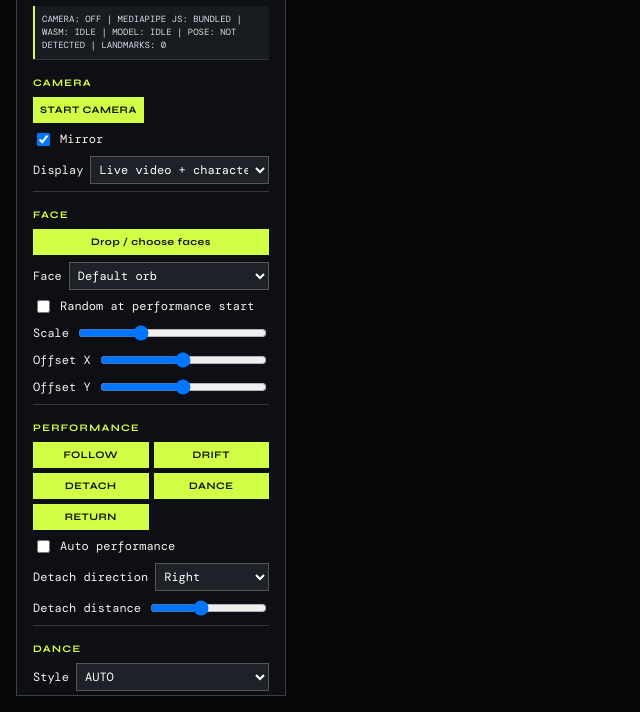
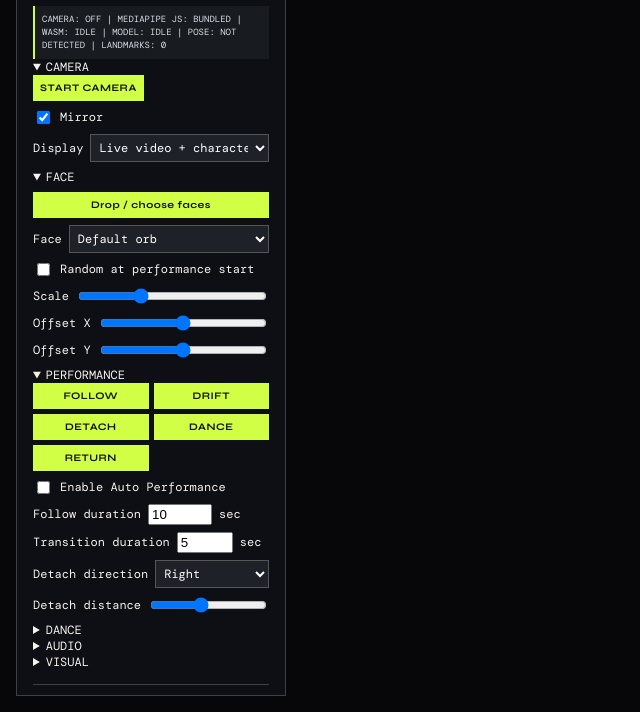
Before and after one commit to kkodamalab/autonomous-dance-skeleton, a website built with Vite: page index.html in a window 1280 px wide. Shown: the part 88-800 px from the top of the page, without its empty margins (0-640 px from the left). Built offline with nearby package versions, Linux system fonts and the light colour scheme.

Commit message:
Redesign collapsible control panel

```diff
--- a/index.html
+++ b/index.html
@@ -1,9 +1,7 @@
-<!doctype html><html lang="ja"><head><meta charset="UTF-8"/><meta name="viewport" content="width=device-width,initial-scale=1.0"/><title>Autonomous Dance Skeleton</title><link rel="stylesheet" href="/src/style.css"/></head><body>
-<main id="stage"><video id="video" autoplay playsinline muted></video><canvas id="canvas"></canvas><div id="notice">CAMERA OFF — Start Camera to begin</div><button id="showControls" hidden>SHOW</button><aside id="panel"><header><h1>AUTONOMOUS<br><em>DANCE</em></h1><button id="hide">HIDE CONTROLS</button></header><output id="poseStatus">CAMERA: OFF | MEDIAPIPE: IDLE | POSE: NOT DETECTED | LANDMARKS: 0</output>
-<section><h2>CAMERA</h2><button id="camera">START CAMERA</button><label><input id="mirror" type="checkbox" checked/> Mirror</label><label>Display <select id="display"><option value="live">Live video + character</option><option value="silhouette">Silhouette + character</option><option value="character">Character only</option><option value="dark">Dark background</option></select></label></section>
-<section><h2>FACE</h2><label class="upload">Drop / choose faces<input id="faces" type="file" accept="image/png,image/jpeg,image/webp" multiple/></label><label>Face <select id="faceSelect"><option value="-1">Default orb</option></select></label><label><input id="randomFace" type="checkbox"/> Random at performance start</label><label>Scale <input id="faceScale" type="range" min=".3" max="2.5" step=".05" value="1"/></label><label>Offset X <input id="faceX" type="range" min="-100" max="100" value="0"/></label><label>Offset Y <input id="faceY" type="range" min="-100" max="100" value="0"/></label></section>
-<section><h2>PERFORMANCE</h2><div class="buttons"><button data-state="FOLLOW">FOLLOW</button><button data-state="DRIFT">DRIFT</button><button data-state="DETACH">DETACH</button><button data-state="AUTONOMOUS">DANCE</button><button data-state="RETURN">RETURN</button></div><label><input id="auto" type="checkbox"/> Auto performance</label><label>Detach direction <select id="direction"><option value="right">Right</option><option value="left">Left</option><option value="up">Up</option></select></label><label>Detach distance <input id="distance" type="range" min="30" max="500" value="230"/></label></section>
-<section><h2>DANCE</h2><label>Style <select id="genre"><option>AUTO</option><option>HOUSE</option><option>HIP-HOP</option><option>JAZZ</option><option>BREAKING</option><option>FUNK / DISCO</option><option>CONTEMPORARY</option></select></label><label>Intensity <input id="intensity" type="range" min=".2" max="2" step=".1" value="1"/></label><label>Music reactivity <input id="reactivity" type="range" min="0" max="1" step=".05" value=".55"/></label></section>
-<section><h2>AUDIO</h2><div class="microw"><button id="mic">MIC OFF</button><output id="bpmStatus">BPM: --</output></div><label><input id="bpmAuto" type="checkbox" checked/> BPM auto</label><label>Manual BPM <input id="bpm" type="range" min="60" max="180" value="124"/><output id="bpmOut">124</output></label></section>
-<section><h2>VISUAL</h2><div class="toggleRow"><span>Body</span><button class="toggle active" id="bodyToggle" aria-pressed="true">ON</button><span>Face</span><button class="toggle active" id="faceToggle" aria-pressed="true">ON</button></div><p class="paletteLabel">SKELETON COLOR</p><div class="palette" id="skeletonPalette" aria-label="Skeleton color"></div><p class="paletteLabel">FACE COLOR</p><div class="palette" id="facePalette" aria-label="Face color"></div><label>Line width <input id="line" type="range" min="2" max="18" value="7"/></label><label><input id="trail" type="checkbox" checked/> Trail</label><label><input id="debug" type="checkbox"/> Debug</label><button id="fullscreen">FULLSCREEN</button></section>
-<footer id="stats">FPS — · BPM 124 · BEAT 1 · FOLLOW</footer></aside></main><script type="module" src="/src/main.js"></script></body></html>
+<!doctype html><html lang="ja"><head><meta charset="UTF-8"/><meta name="viewport" content="width=device-width,initial-scale=1.0"/><title>Autonomous Dance Skeleton</title><link rel="stylesheet" href="/src/style.css"/></head><body><main id="stage"><video id="video" autoplay playsinline muted></video><canvas id="canvas"></canvas><div id="notice">CAMERA OFF — Start Camera to begin</div><button id="showControls" hidden>SHOW ☰</button><aside id="panel"><header><h1>AUTONOMOUS<br><em>DANCE</em></h1><button id="hide">HIDE ×</button></header><output id="poseStatus">CAMERA: OFF | MEDIAPIPE: IDLE | POSE: NOT DETECTED | LANDMARKS: 0</output>
+<details open><summary>CAMERA</summary><div class="section"><button id="camera">START CAMERA</button><label><input id="mirror" type="checkbox" checked/> Mirror</label><label>Display <select id="display"><option value="live">Live video + character</option><option value="silhouette">Silhouette + character</option><option value="character">Character only</option><option value="dark">Dark background</option></select></label></div></details>
+<details open><summary>FACE</summary><div class="section"><label class="upload">Drop / choose faces<input id="faces" type="file" accept="image/png,image/jpeg,image/webp" multiple/></label><label>Face <select id="faceSelect"><option value="-1">Default orb</option></select></label><label><input id="randomFace" type="checkbox"/> Random at performance start</label><label>Scale <input id="faceScale" type="range" min=".3" max="2.5" step=".05" value="1"/></label><label>Offset X <input id="faceX" type="range" min="-100" max="100" value="0"/></label><label>Offset Y <input id="faceY" type="range" min="-100" max="100" value="0"/></label></div></details>
+<details open><summary>PERFORMANCE</summary><div class="section"><div class="buttons"><button data-state="FOLLOW">FOLLOW</button><button data-state="DRIFT">DRIFT</button><button data-state="DETACH">DETACH</button><button data-state="AUTONOMOUS">DANCE</button><button data-state="RETURN">RETURN</button></div><label><input id="auto" type="checkbox"/> Enable Auto Performance</label><label>Follow duration <input id="followDuration" type="number" min="0" max="300" value="10"/> sec</label><label>Transition duration <input id="transitionDuration" type="number" min="0" max="60" value="5"/> sec</label><label>Detach direction <select id="direction"><option value="right">Right</option><option value="left">Left</option><option value="up">Up</option></select></label><label>Detach distance <input id="distance" type="range" min="30" max="500" value="230"/></label></div></details>
+<details><summary>DANCE</summary><div class="section"><label>Style <select id="genre"><option>AUTO</option><option>HOUSE</option><option>HIP-HOP</option><option>JAZZ</option><option>BREAKING</option><option>FUNK / DISCO</option><option>CONTEMPORARY</option></select></label><label>Intensity <input id="intensity" type="range" min=".2" max="2" step=".1" value="1"/></label><label>Music reactivity <input id="reactivity" type="range" min="0" max="1" step=".05" value=".55"/></label></div></details>
+<details><summary>AUDIO</summary><div class="section"><div class="microw"><button id="mic">MIC OFF</button><output id="bpmStatus">BPM: --</output></div><label><input id="bpmAuto" type="checkbox" checked/> BPM auto</label><label>Manual BPM <input id="bpm" type="range" min="60" max="180" value="124"/><output id="bpmOut">124</output></label></div></details>
+<details><summary>VISUAL</summary><div class="section"><div class="toggleRow"><span>Body</span><button class="toggle active" id="bodyToggle" aria-pressed="true">ON</button><span>Face</span><button class="toggle active" id="faceToggle" aria-pressed="true">ON</button></div><p class="paletteLabel">SKELETON COLOR</p><div class="palette" id="skeletonPalette"></div><p class="paletteLabel">FACE COLOR</p><div class="palette" id="facePalette"></div><label>Line width <input id="line" type="range" min="2" max="18" value="7"/></label><label><input id="trail" type="checkbox" checked/> Trail</label><label><input id="debug" type="checkbox"/> Debug</label><button id="fullscreen">FULLSCREEN</button></div></details><footer id="stats">FPS — · BPM 124 · FOLLOW</footer></aside></main><script type="module" src="/src/main.js"></script></body></html>
```
